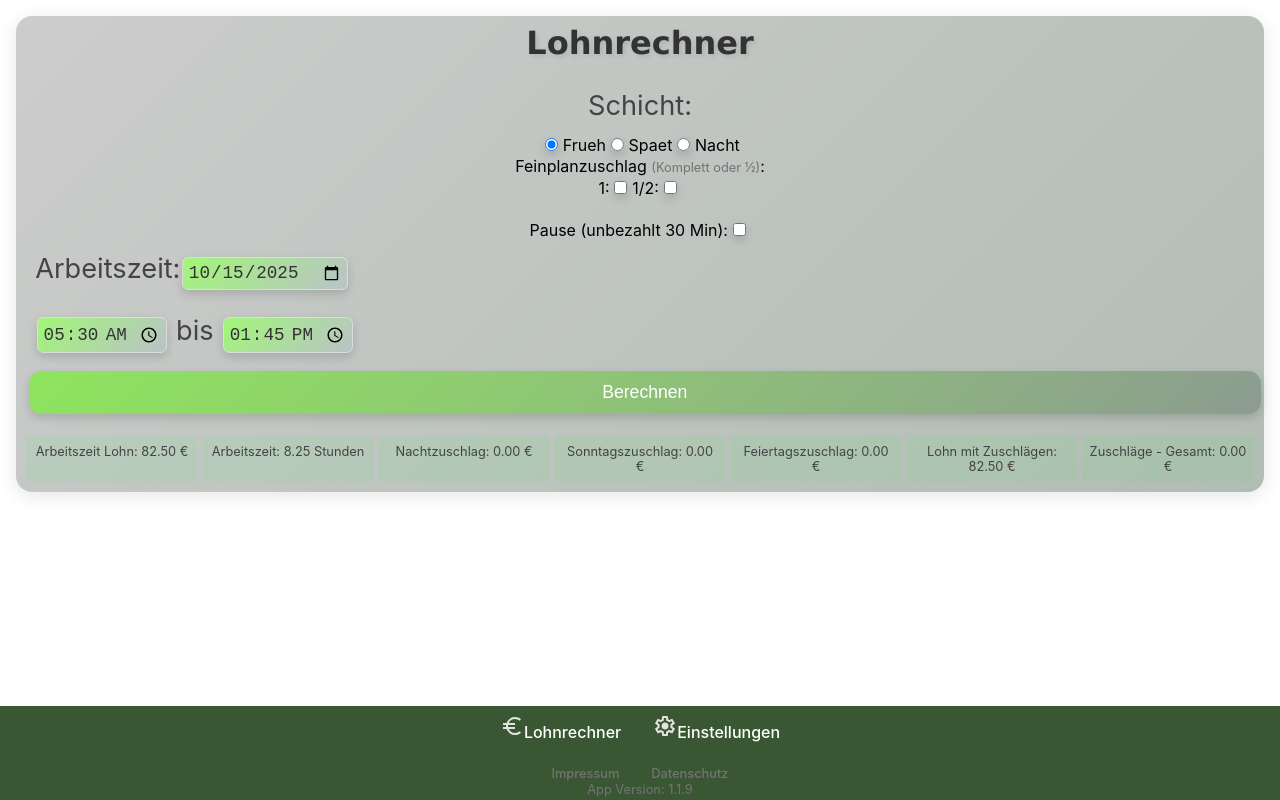
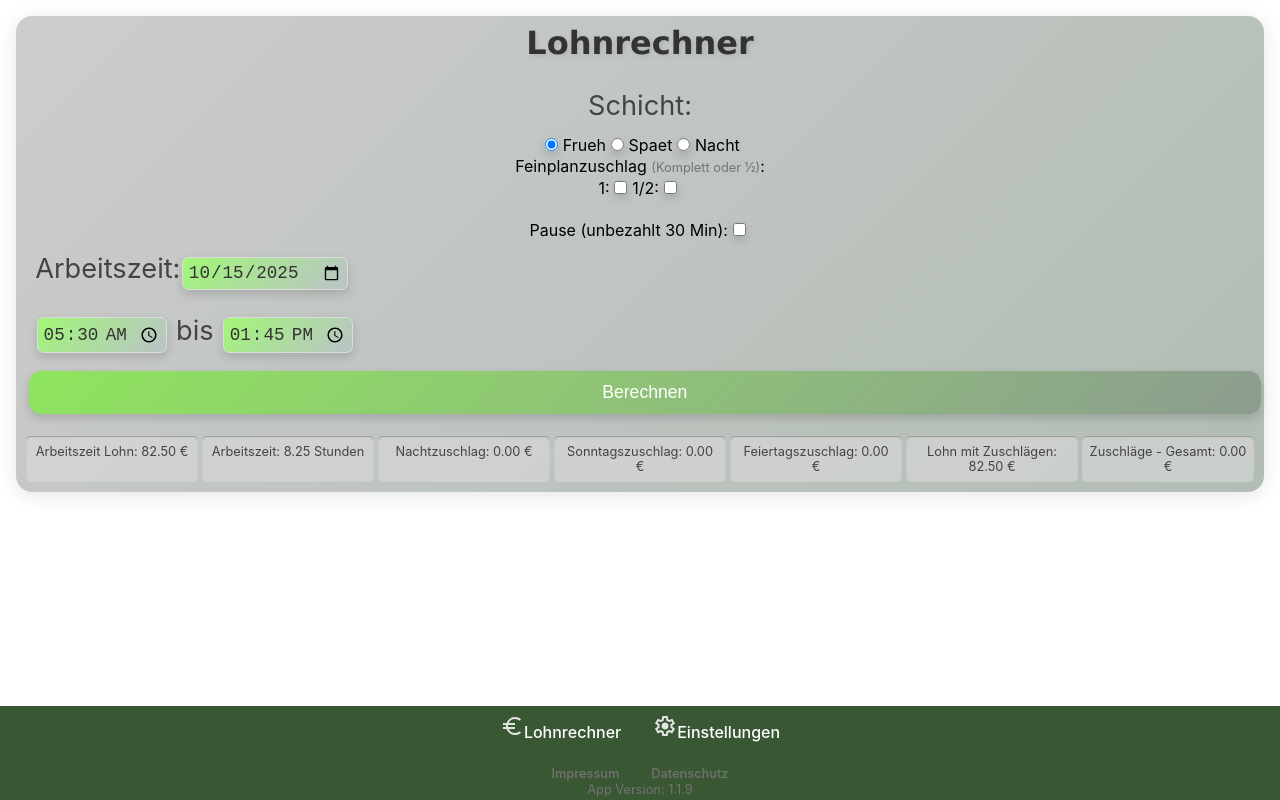
Before and after one commit to Burnxp/salarayToday, a React (Vite) app: page / in a window 1280 px wide. Both pictures are taken after a click on the button "Berechnen". Built offline with nearby package versions, Linux system fonts and the light colour scheme; no server answers.

Commit message:
save changes

```diff
--- a/src/index.css
+++ b/src/index.css
@@ -71,7 +71,7 @@ button:active {
 }
 .result p {
   font-size: 0.8rem;
-  background-color: #11f53711;
+  background-color: #d8d8d8a4;
   width: 100%;            /* maximal innerhalb des Containers */
   max-width: 400px;       /* optional, für große Bildschirme */
   margin: 0.2 auto;    /* zentriert + Abstand */
@@ -95,6 +95,7 @@ button:active {
   padding: 0.1rem;
   border-radius: 0.2rem;
   background-color: #f7fff8;
+  box-shadow: inset 0 1px 1px rgb(152, 153, 152);
 }
 
 .workTime {
```
